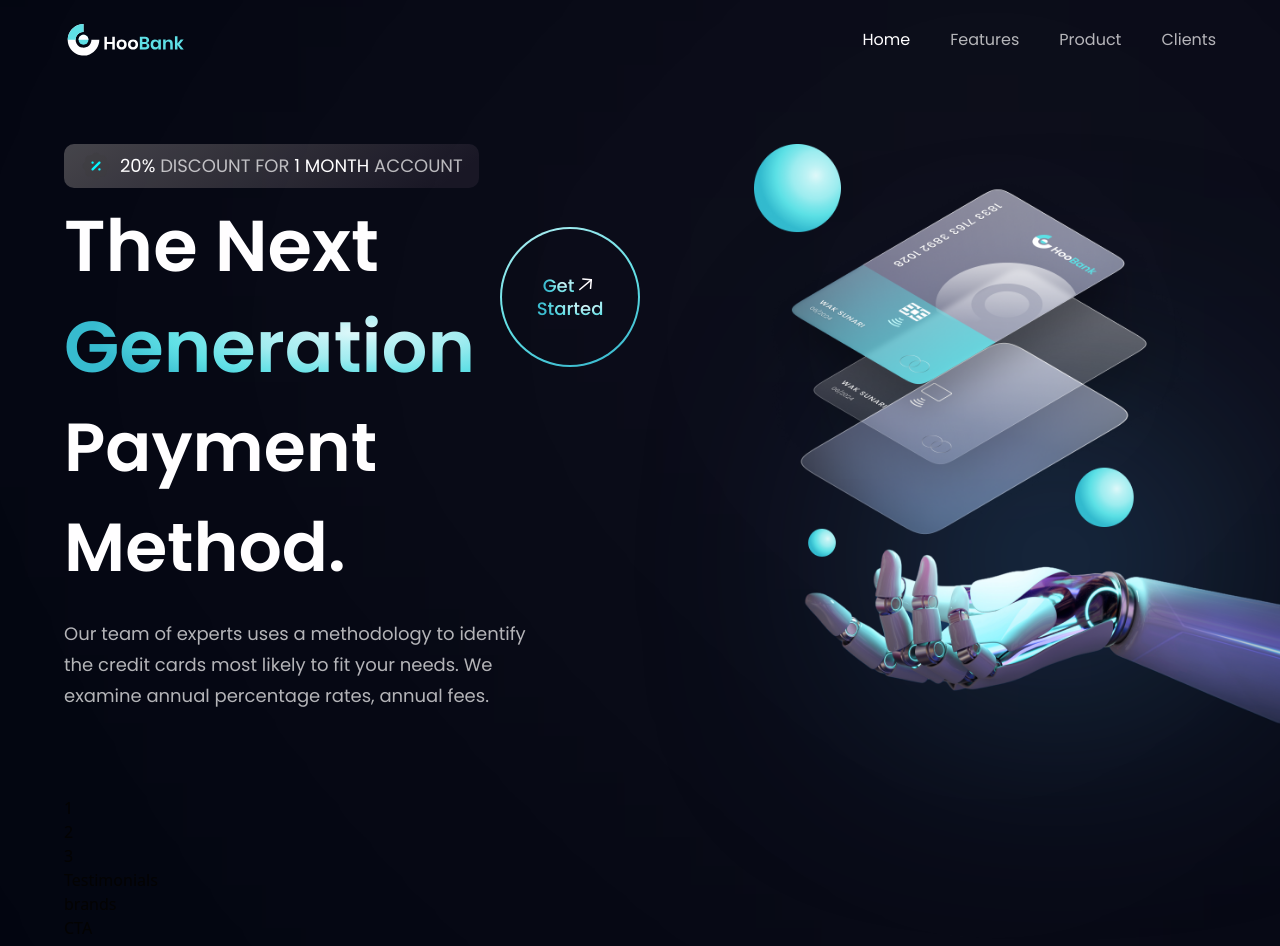
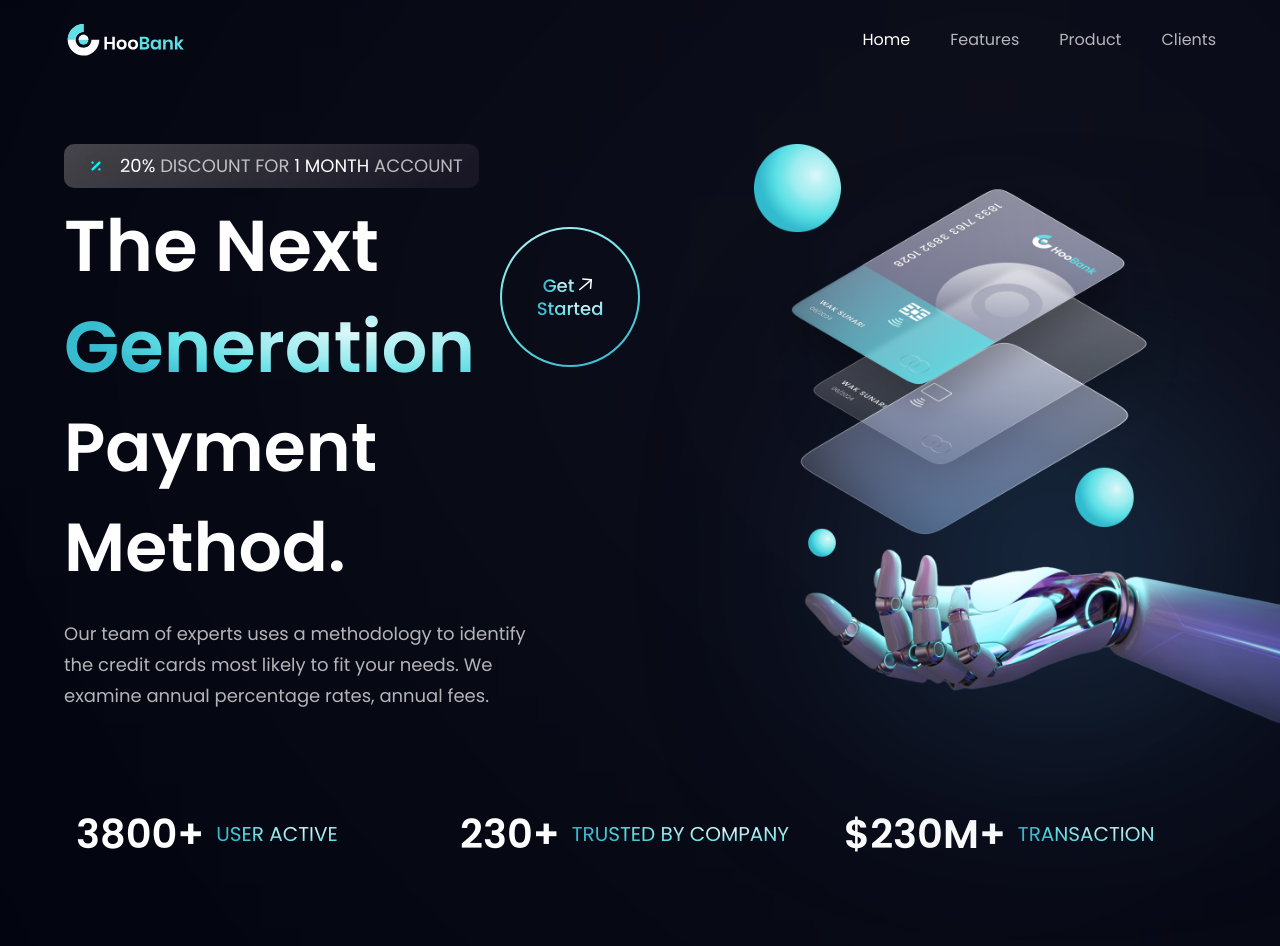
Before and after one commit to phattran2905/modern-bank-landing-page, a React (Vite) app: page / in a window 1280 px wide. Shown: the top 946 px of the page. Built offline with nearby package versions, Linux system fonts and the light colour scheme.

Commit message:
Add Stats component

```diff
--- a/src/App.tsx
+++ b/src/App.tsx
@@ -2,6 +2,7 @@
 import styles from "./style";
 import { Navbar } from "./components";
 import Hero from "./components/Hero";
+import Stats from "./components/Stats";
 
 function App() {
 	return (
@@ -20,7 +21,7 @@
 
 			<div className={`${styles.flexCenter} ${styles.paddingX}`}>
 				<div className={`${styles.boxWidth}`}>
-					<div>1</div>
+					<Stats />
 					<div>2</div>
 					<div>3</div>
 					<div>Testimonials</div>
--- /dev/null
+++ b/src/components/Stats.tsx
@@ -0,0 +1,25 @@
+import { stats } from "../constants";
+import styles from "../style";
+
+type Props = {};
+
+function Stats({}: Props) {
+	return (
+		<div className={`${styles.flexCenter} flex-row flex-wrap sm:mb-20 mb-6`}>
+			{stats.map((stat) => (
+				<div
+        className={`flex flex-row m-3 flex-1 justify-start items-center`}
+					key={stat.id}
+				>
+					<h4 className="font-poppins font-semibold xs:text-[40px] text-[30px] xs:leading-[53px] leading-[43px] text-white">
+						{stat.value}
+					</h4>
+					<p className="font-poppins font-normal xs:text-[20px] text-[15px] xs:leading-[26px] leading-[21px] text-gradient uppercase ml-3">
+						{stat.title}
+					</p>
+				</div>
+			))}
+		</div>
+	);
+}
+export default Stats;
```
